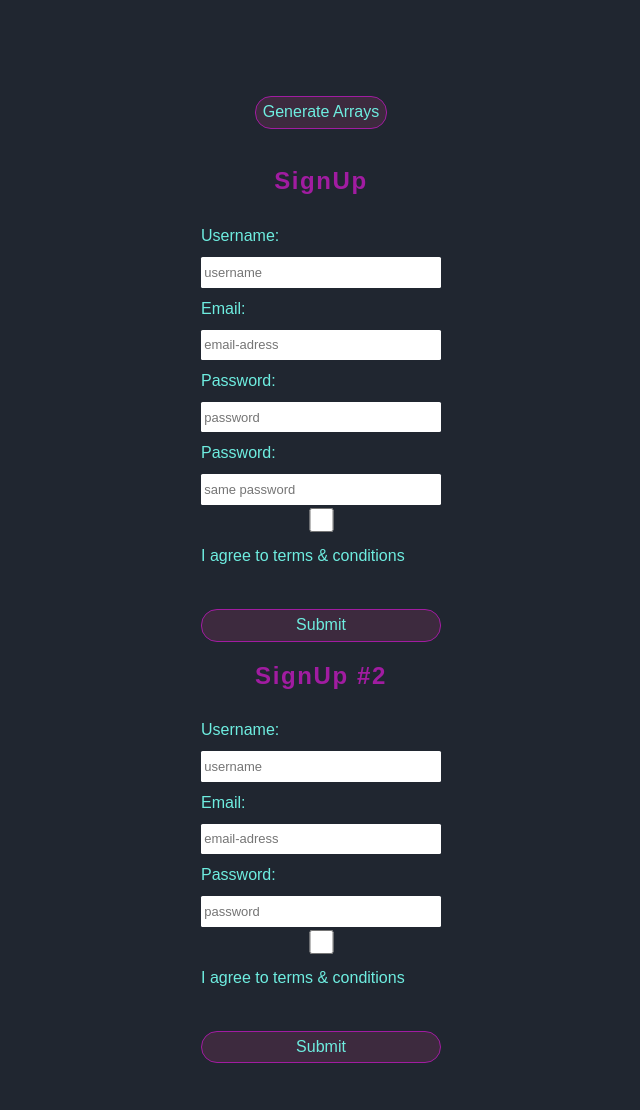
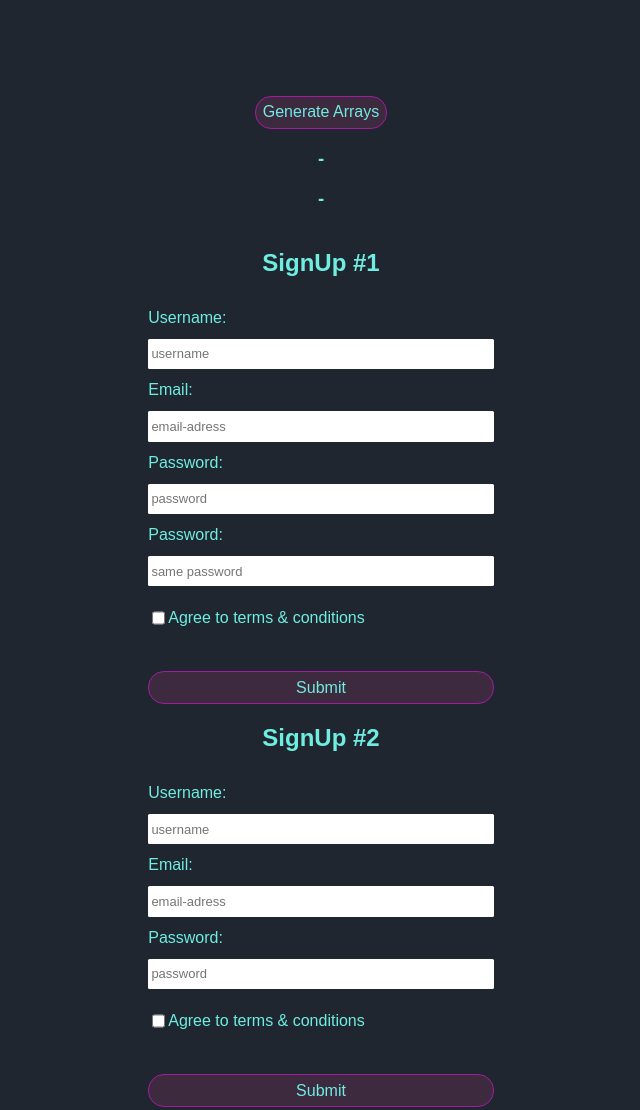
Before and after one commit to JessikaGyllstrom/jsAssignment, a plain HTML site: page index.html in a window 1280 px wide. Shown: the whole page, without its empty margins (319-959 px from the left). Drawn offline with Linux system fonts and the light colour scheme.

Commit message:
validation complete

```diff
--- a/index.html
+++ b/index.html
@@ -5,19 +5,18 @@
     <meta http-equiv="X-UA-Compatible" content="IE=edge">
     <meta name="viewport" content="width=device-width, initial-scale=1.0">
     <!-- link to css -->
-    <link rel="stylesheet" href="/myStyle.css">
+    <link rel="stylesheet" href="myStyle.css">
         <title>Labb3</title>
     </head>
     <body>
         <div id="arrays">
             <button id="generate">Generate Arrays</button>
         </div>
-        <h3 id="randomArray"></h3>
-        <h3 id="sortedArray"></h3>
+        <h3 id="randomArray">-</h3>
+        <h3 id="sortedArray">-</h3>
         <div class="container">
-            <form  id="signup">
-                <h2>SignUp</h2>
-                <form method="post" action="signup">
+                <h2>SignUp #1</h2>
+                <form method="post" action="signup"  id="signup">
                     <label for="username">Username: </label>
                     <input type="text" id="username" placeholder="username">
                     <label for="email">Email: </label>
@@ -26,23 +25,21 @@
                     <input type="text" id="passwordFirst" placeholder="password">
                     <label for="passwordSecond">Password: </label>
                     <input type="text" id="passwordSecond" placeholder="same password">
-                    <input type="checkbox" id="terms" name="terms"   onchange="check()">
-                    <label for="terms">I agree to terms & conditions</label>
+                    <span><input type="checkbox" id="terms" name="terms" onchange="check()"><label for="terms">Agree to terms & conditions</label></span>
+
                     <input type="submit" onclick="validate()">
                 </form>
         </div>
         <div class="container">
-            <form  id="signup">
                 <h2>SignUp #2</h2>
                 <form method="post" action="signup">
                     <label for="username">Username: </label>
-                    <input type="text" id="username" placeholder="username" required>
+                    <input type="text" placeholder="username" required>
                     <label for="email">Email: </label>
-                    <input type="text" id="email" placeholder="email-adress" required>
-                    <label for="password">Password: </label>
-                    <input type="password" id="password" placeholder="password" required>
-                    <input type="checkbox" id="terms" name="terms" required>
-                    <label for="terms">I agree to terms & conditions</label>
+                    <input type="text" placeholder="email-adress" required>
+                    <label>Password: </label>
+                    <input type="password" placeholder="password" required>
+                    <span> <input type="checkbox" name="terms" required><label for="terms">Agree to terms & conditions</label></span>
                     <input type="submit">
                 </form>
         </div>
--- a/myStyle.css
+++ b/myStyle.css
@@ -8,12 +8,15 @@ body {
 .container {
     display: flex;
     justify-content: center;
+    flex-direction: column;
+    align-items: center;
 }
 form {
     display: flex;
     flex-direction: column;
     min-width: 15rem;
     text-align: left;
+    width: 30%;
 
 }
 form h2 {
@@ -30,7 +33,6 @@ input {
     min-height: 1.5rem;
     font-size: small;
     padding: 0.2rem;
-
 }
 input[type=submit], button {
     min-height: 2rem;
@@ -47,3 +49,8 @@ input[type=submit]:hover {
     background-color: rgb(161, 28, 161);
     transition: 0.7s;
 }
+span {
+    margin-top: 0.7rem;
+    display: flex;
+    align-items: center;
+}
--- a/script.js
+++ b/script.js
@@ -6,7 +6,7 @@ const checkbox = document.getElementById("terms");
 function validate() {
 form.addEventListener('submit', (event) => {
     //set boolean
-    let valid = false;
+    let valid = new Boolean(false);
     //stop form submission
     event.preventDefault();
     console.log("submitted");
```
Also changed, not shown: 1 other file.
